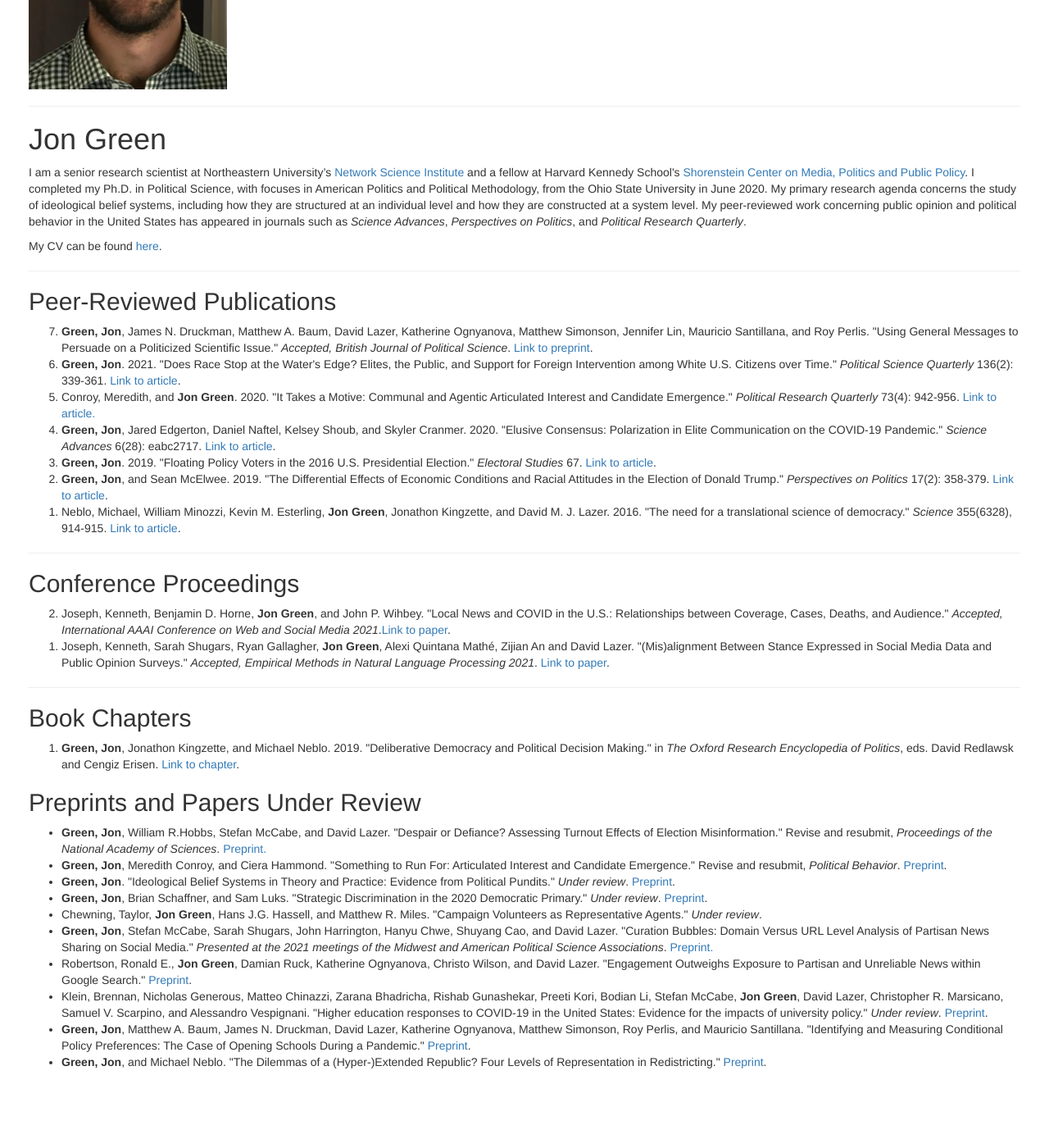
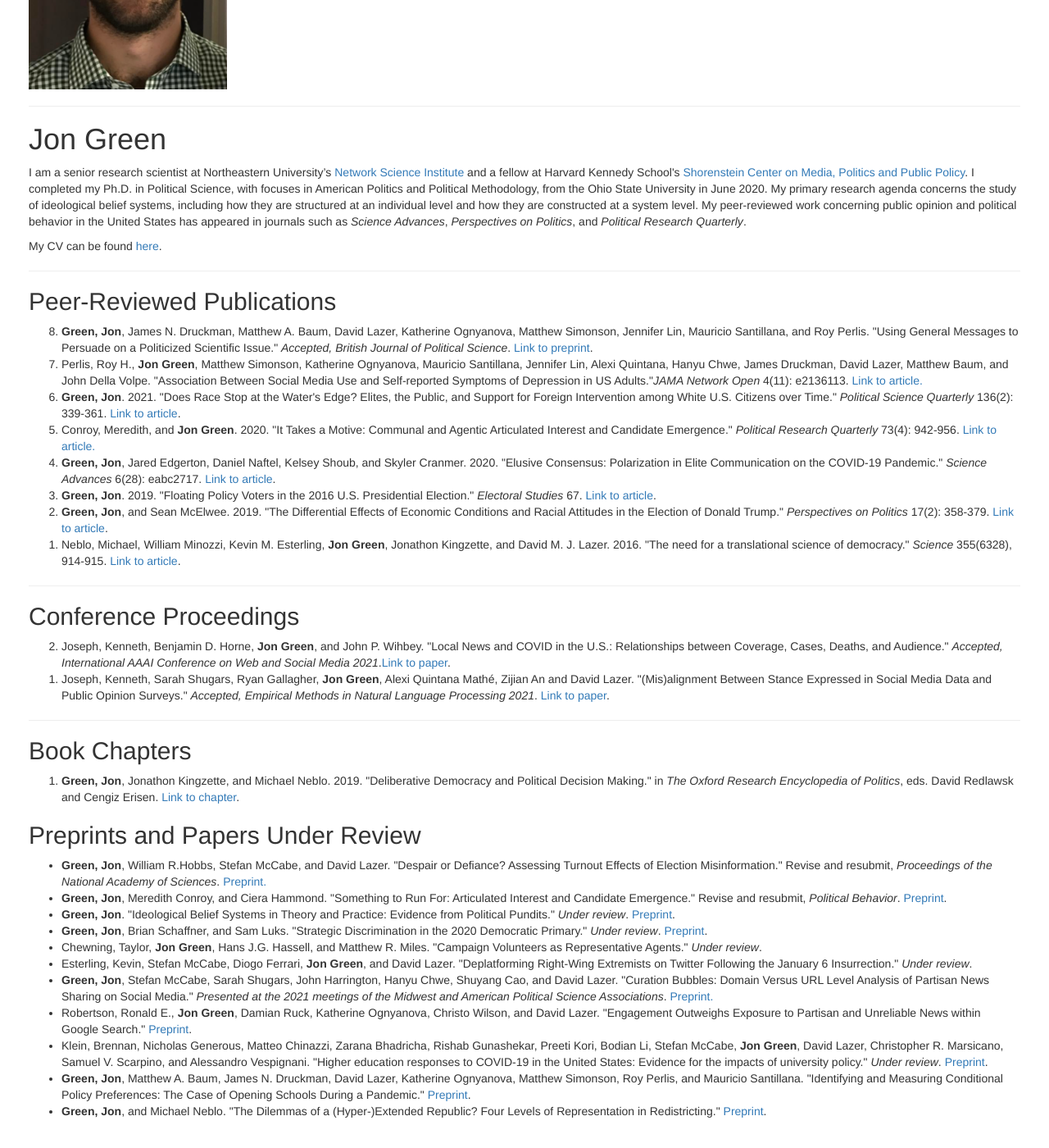
Before and after one commit to jgreen4919/jgreen4919.github.io, a Jekyll site: the page index.html, which Jekyll copies as it is, in a window 1280 px wide and 1400 px high, scrolled down 291 px. Shown: the whole window at 82% size. Built offline with Jekyll 4.4.1, drawn with Linux system fonts in a browser that asks for light colours; before the commit the page ends 1631 px from its top, so only the background shows below that.

Commit message:
deplatforming paper
now under review

```diff
--- a/index.html
+++ b/index.html
@@ -34,6 +34,7 @@
     <h2>Peer-Reviewed Publications</h2>
     <ol reversed>
     <li> <strong>Green, Jon</strong>, James N. Druckman,  Matthew A. Baum, David Lazer, Katherine Ognyanova, Matthew Simonson, Jennifer Lin, Mauricio Santillana, and Roy Perlis. "Using General Messages to Persuade on a Politicized Scientific Issue." <i>Accepted, British Journal of Political Science</i>. <a href="https://osf.io/7tn4d/">Link to preprint</a>.</li>
+    <li> Perlis, Roy H., <strong>Jon Green</strong>, Matthew Simonson, Katherine Ognyanova, Mauricio Santillana, Jennifer Lin, Alexi Quintana, Hanyu Chwe, James Druckman, David Lazer, Matthew Baum, and John Della Volpe. "Association Between Social Media Use and Self-reported Symptoms of Depression in US Adults."<i>JAMA Network Open</i> 4(11): e2136113. <a href="https://pubmed.ncbi.nlm.nih.gov/34812844/">Link to article.</a> </li>
       <li> <strong>Green, Jon</strong>. 2021. "Does Race Stop at the Water's Edge? Elites, the Public, and Support for Foreign Intervention among White U.S. Citizens over Time." <i>Political Science Quarterly</i> 136(2): 339-361. <a href="https://onlinelibrary.wiley.com/doi/abs/10.1002/polq.13168">Link to article</a>.</li>
       	<li> Conroy, Meredith, and <strong>Jon Green</strong>. 2020. "It Takes a Motive: Communal and Agentic Articulated Interest and Candidate Emergence." <i>Political Research Quarterly</i> 73(4): 942-956. <a href="https://journals.sagepub.com/doi/abs/10.1177/1065912920933668">Link to article.</a></li>
       <li> <strong>Green, Jon</strong>, Jared Edgerton, Daniel Naftel, Kelsey Shoub, and Skyler Cranmer. 2020. "Elusive Consensus: Polarization in Elite Communication on the COVID-19 Pandemic." <i>Science Advances</i> 6(28): eabc2717. <a href="https://advances.sciencemag.org/content/6/28/eabc2717">Link to article</a>.</li>
@@ -59,6 +60,7 @@
     <li> <strong>Green, Jon</strong>. "Ideological Belief Systems in Theory and Practice: Evidence from Political Pundits." <i>Under review</i>. <a href="https://osf.io/2cjse/">Preprint</a>.</li>
       <li> <strong>Green, Jon</strong>, Brian Schaffner, and Sam Luks. "Strategic Discrimination in the 2020 Democratic Primary." <i>Under review</i>. <a href="https://osf.io/25kew/">Preprint</a>.</li>
      <li>Chewning, Taylor, <strong>Jon Green</strong>, Hans J.G. Hassell, and Matthew R. Miles. "Campaign Volunteers as Representative Agents." <i>Under review</i>.
+      <li> Esterling, Kevin, Stefan McCabe, Diogo Ferrari, <strong>Jon Green</strong>, and David Lazer. "Deplatforming Right-Wing Extremists on Twitter Following the January 6 Insurrection." <i>Under review</i>.</li>
       <li> <strong>Green, Jon</strong>, Stefan McCabe, Sarah Shugars, John Harrington, Hanyu Chwe, Shuyang Cao, and David Lazer. "Curation Bubbles: Domain Versus URL Level Analysis of Partisan News Sharing on Social Media." <i>Presented at the 2021 meetings of the Midwest and American Political Science Associations</i>. <a href="https://osf.io/vbwer/"> Preprint.</a></li>
     <li> Robertson, Ronald E., <strong>Jon Green</strong>, Damian Ruck, Katherine Ognyanova, Christo Wilson, and David Lazer. "Engagement Outweighs Exposure to Partisan and Unreliable News within Google Search." <a href="https://arxiv.org/abs/2201.00074">Preprint</a>.</li>
       <li> Klein, Brennan, Nicholas Generous, Matteo Chinazzi, Zarana Bhadricha, Rishab Gunashekar, Preeti Kori, Bodian Li, Stefan McCabe, <strong>Jon Green</strong>, David Lazer, Christopher R. Marsicano, Samuel V. Scarpino, and Alessandro Vespignani. "Higher education responses to COVID-19 in the United States: Evidence for the impacts of university policy." <i>Under review</i>. <a href="https://www.medrxiv.org/content/10.1101/2021.10.07.21264419v2">Preprint</a>.</li>
```
Also changed, not shown: 4 other files.
